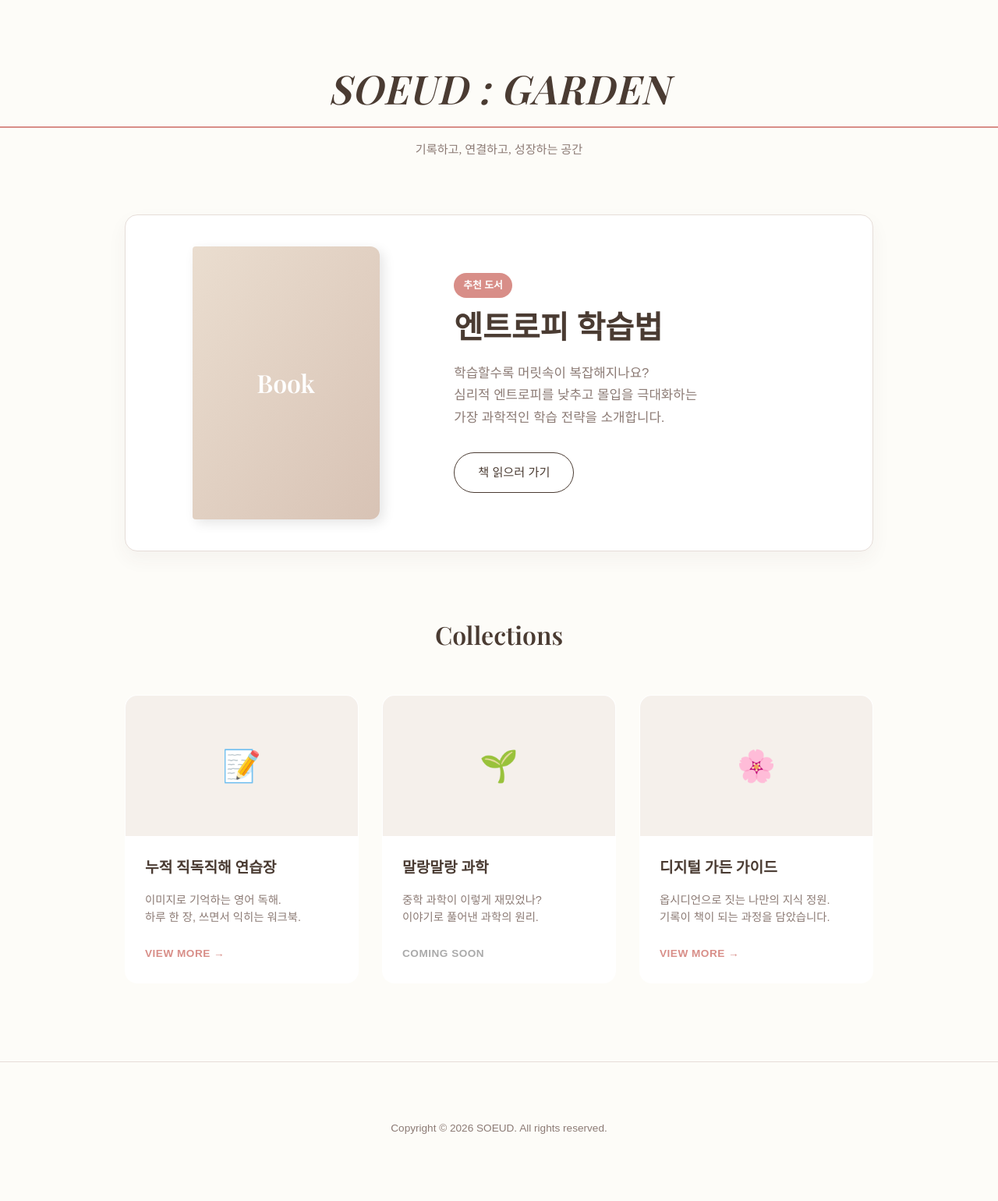
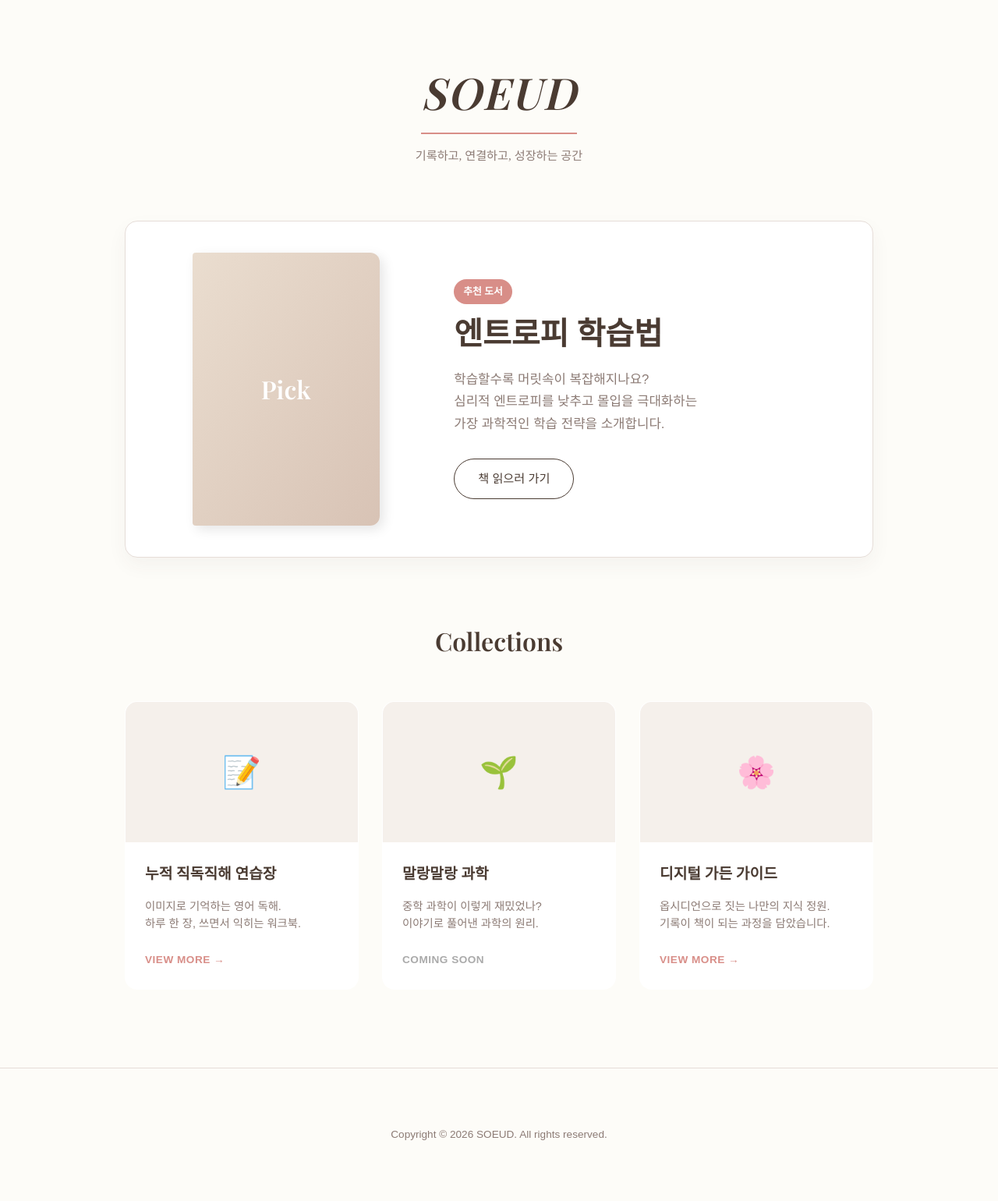
Before and after one commit to somath-edu/somath-edu.github.io, a Jekyll site: the page index.html, which Jekyll copies as it is, in a window 1280 px wide. Shown: the whole page at 78% size. Built offline with Jekyll 4.4.1, drawn with Linux system fonts in a browser that asks for light colours; some web fonts are replaced.

Commit message:
Update title and brand name in index.html

```diff
--- a/index.html
+++ b/index.html
@@ -3,7 +3,7 @@
 <head>
     <meta charset="UTF-8">
     <meta name="viewport" content="width=device-width, initial-scale=1.0">
-    <title>SOEUD : GARDEN - 지식의 정원</title>
+    <title>SOEUD - 지식의 정원</title>
 
     <link rel="preconnect" href="https://fonts.googleapis.com">
     <link rel="preconnect" href="https://fonts.gstatic.com" crossorigin>
@@ -52,13 +52,14 @@
 
         .brand-name {
             font-family: var(--font-logo);
-            font-size: 3.2rem;
+            font-size: 3.5rem; /* 글자가 줄어든 만큼 살짝 키웠습니다 */
             color: var(--text-main);
             font-weight: 600;
-            letter-spacing: 1px;
+            letter-spacing: 2px;
             font-style: italic; /* 이텔릭체로 감성 더하기 */
             border-bottom: 2px solid var(--accent-point); /* 밑줄 포인트 */
             padding-bottom: 5px;
+            display: inline-block;
         }
 
         .brand-sub {
@@ -247,7 +248,7 @@
 <body>
 
     <header>
-        <div class="brand-name">SOEUD : GARDEN</div>
+        <div class="brand-name">SOEUD</div>
         <span class="brand-sub">기록하고, 연결하고, 성장하는 공간</span>
     </header>
 
@@ -256,7 +257,7 @@
         <section class="hero">
             <div class="hero-img-box">
                 <div class="book-cover">
-                    Book
+                    Pick
                 </div>
             </div>
             <div class="hero-text-box">
```
